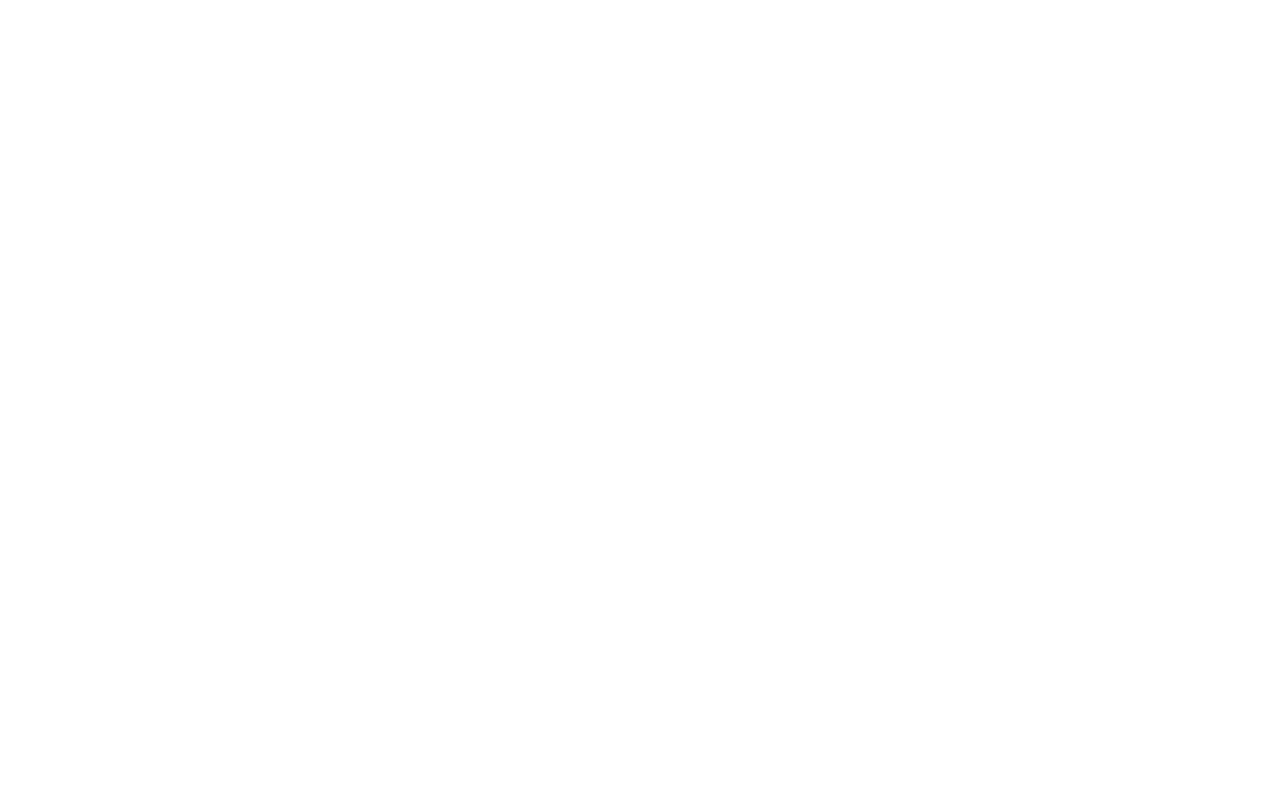
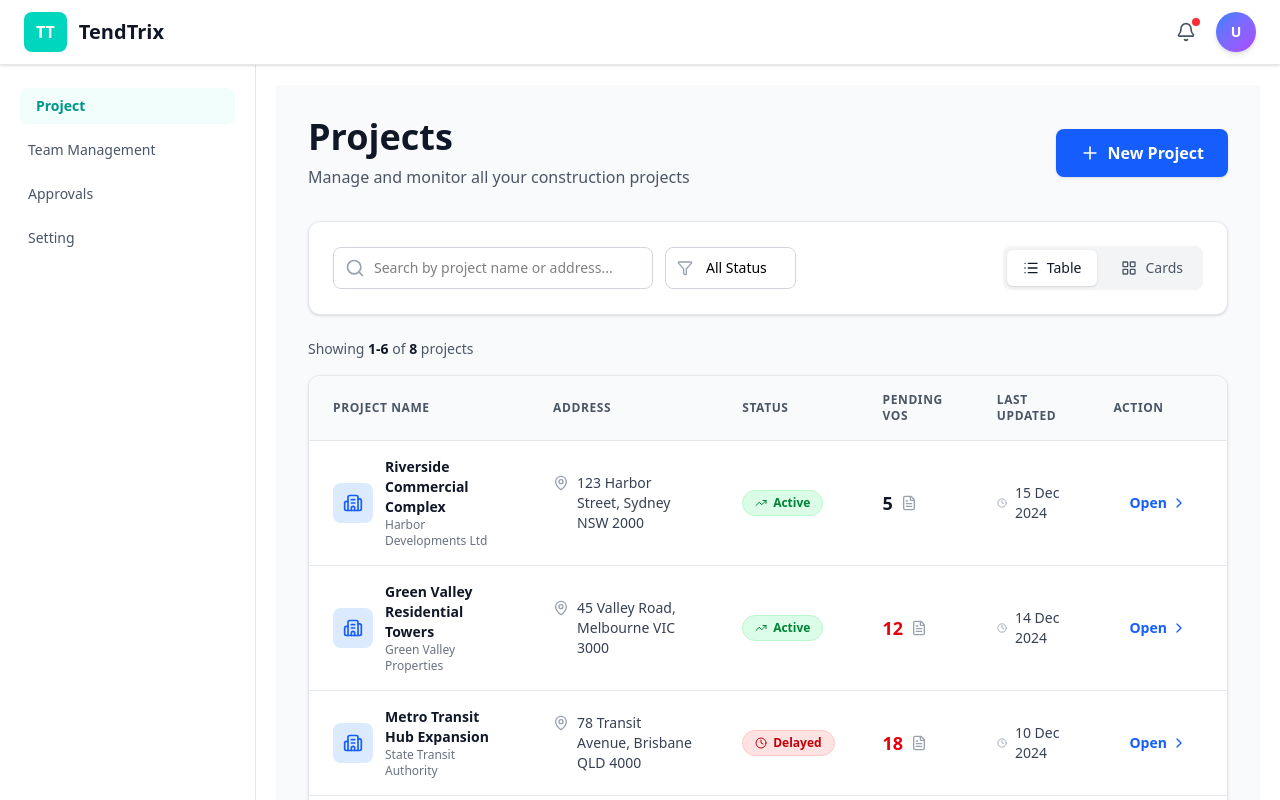
Before and after one commit to Amit-Kundu-io/Demo, a React app: page /projects in a window 1280 px wide. Before the commit this address had no page. Shown: the top 800 px of the page. Built offline with nearby package versions, Linux system fonts and the light colour scheme; the HTML template or start-up script is replaced by a standard one.

Commit message:
minor change

```diff
--- a/src/App.jsx
+++ b/src/App.jsx
@@ -1,7 +1,5 @@
-import TopBar from "./components/TopBar";
-import SideBar from "./components/SideBar";
 import { Routes, Route, Navigate } from "react-router-dom";
-import { useState } from "react";
+import MainLayout from "./app/layouts/MainLayout";
 import Projects from "./features/Projects/Projects";
 import Settings from "./features/settings/Settings";
 import Team from "./features/Team_management/Team";
@@ -12,44 +10,23 @@
 import Auth from "./features/auth/otp/Auth";
 
 function App() {
-  const [sidebarOpen, setSidebarOpen] = useState(false);
-
   return (
-    <div className="h-screen flex flex-col">
     <Routes>
       {/* Auth Routes */}
       <Route path="/login" element={<Login />} />
       <Route path="/signup" element={<Signup />} />
       <Route path="/auth" element={<Auth />} />
 
-        {/* Main App Routes */}
-        <Route element={
-          <>
-            {/* Top Bar */}
-            <TopBar onMenuClick={() => setSidebarOpen(!sidebarOpen)} />
-
-            {/* Body */}
-            <div className="flex flex-1">
-              {/* Sidebar */}
-              <SideBar isOpen={sidebarOpen} onClose={() => setSidebarOpen(false)} />
-
-              {/* Page Content */}
-              <div className={`flex-1 p-5 transition-all duration-300 ${sidebarOpen ? 'ml-64' : 'ml-0'} md:ml-64`}>
-                <Routes>
+      {/* Main App Routes with Layout */}
+      <Route element={<MainLayout />}>
         <Route path="/" element={<Navigate to="/projects" />} />
         <Route path="/projects" element={<Projects />} />
         <Route path="/projects/:companyId" element={<CompanyDetails />} />
         <Route path="/settings" element={<Settings />} />
         <Route path="/team" element={<Team />} />
         <Route path="/approvals" element={<Approval />} />
-                </Routes>
-              </div>
-            </div>
-          </>
-        }>
       </Route>
     </Routes>
-    </div>
   );
 }
 
--- a/src/app/layouts/MainLayout.jsx
+++ b/src/app/layouts/MainLayout.jsx
@@ -1,7 +1,7 @@
 import { Outlet } from "react-router-dom";
 import { useState } from "react";
-import TopBar from "../components/TopBar";
-import SideBar from "../components/SideBar";
+import TopBar from "../../components/TopBar";
+import SideBar from "../../components/SideBar";
 
 export default function MainLayout() {
   const [sidebarOpen, setSidebarOpen] = useState(false);
```
Lines whose indentation alone changed are shown as unchanged.
